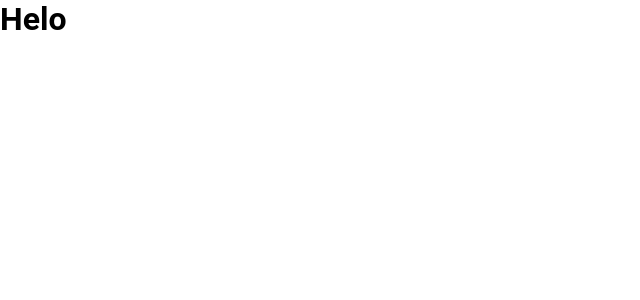
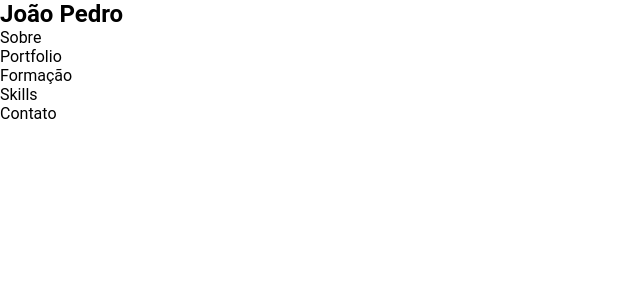
Before and after one commit to joaoplay16/portifolio, a React (Create React App) app: page / in a window 1280 px wide. Shown: the top 300 px of the page, without its empty margins (0-640 px from the left). Built offline with nearby package versions, Linux system fonts and the light colour scheme.

Commit message:
header component added

```diff
--- /dev/null
+++ b/src/components/header.js
@@ -0,0 +1,25 @@
+import React from "react"
+import 'css/components.css'
+
+const Header = () => {
+  return (
+    <header>
+      <div>
+      <a href="./">
+        <h2>João Pedro</h2>
+      </a>
+        <nav >
+          <ul >
+            <li><a href="">Sobre</a></li>
+            <li><a href="">Portfolio</a></li>
+            <li><a href="">Formação</a></li>
+            <li><a href="">Skills</a></li>
+            <li><a href="">Contato</a></li>
+          </ul>
+        </nav>
+      </div>
+    </header>
+  )
+}
+
+export default Header
--- /dev/null
+++ b/src/components/index.js
@@ -0,0 +1 @@
+export { default as Header } from './header'
--- /dev/null
+++ b/src/css/components.css
@@ -0,0 +1,7 @@
+.container {
+  box-sizing: border-box;
+  max-width: 1200px;
+  padding-left: 20px;
+  padding-right: 20px;
+  margin: auto;
+}
--- a/src/index.js
+++ b/src/index.js
@@ -1,6 +1,6 @@
 import React from 'react';
 import ReactDOM from 'react-dom/client';
-import './index.css';
+import './css/index.css';
 import App from './App';
 import reportWebVitals from './reportWebVitals';
 
--- a/src/pages/home/home.js
+++ b/src/pages/home/home.js
@@ -1,10 +1,11 @@
 import React from "react"
+import { Header } from "components"
 
 const Home = () => {
 
   return (
     <>
-      <h1>Helo</h1>
+      <Header/>
     </>
   )
 }
```
Also changed, not shown: src/css/index.css (renamed from src/index.css).
